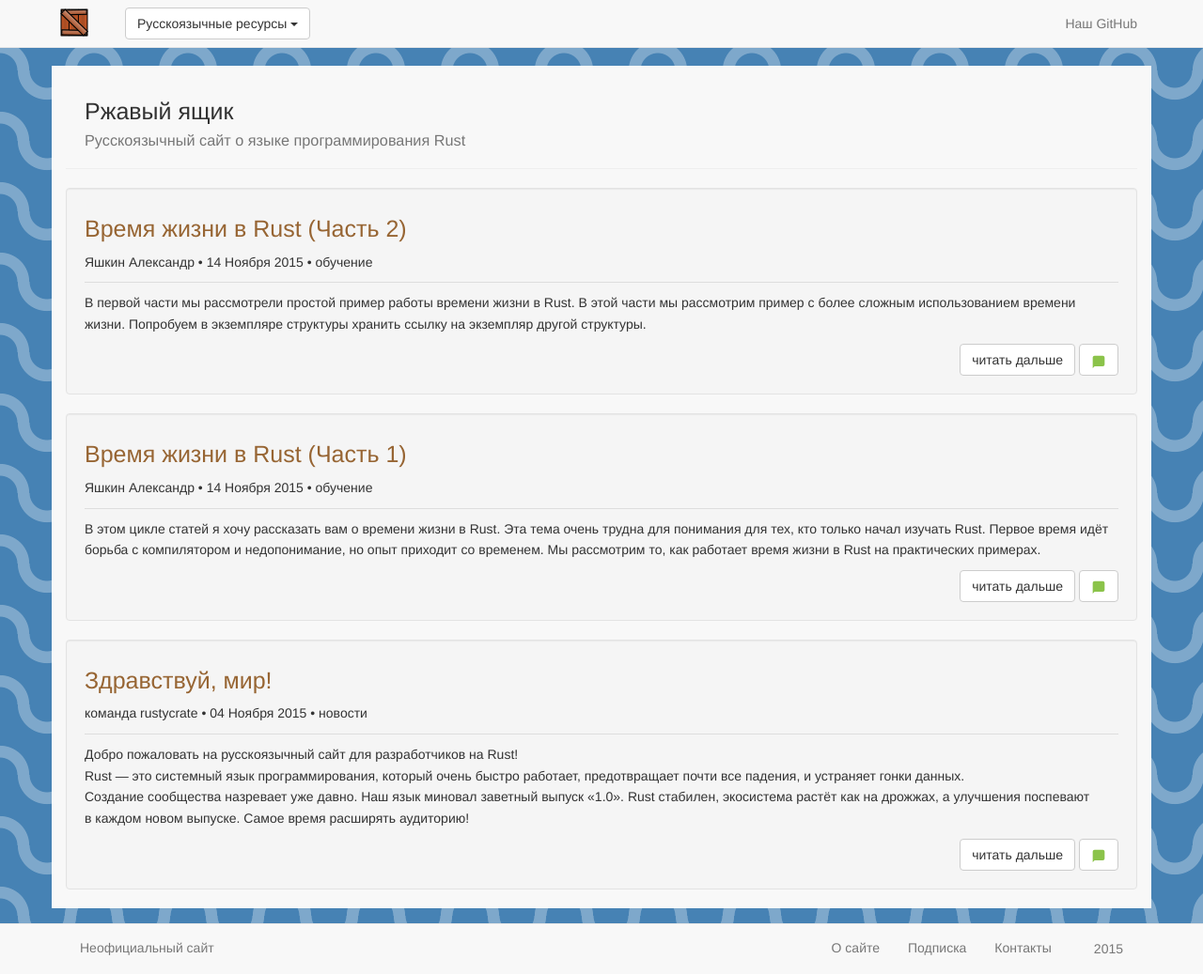
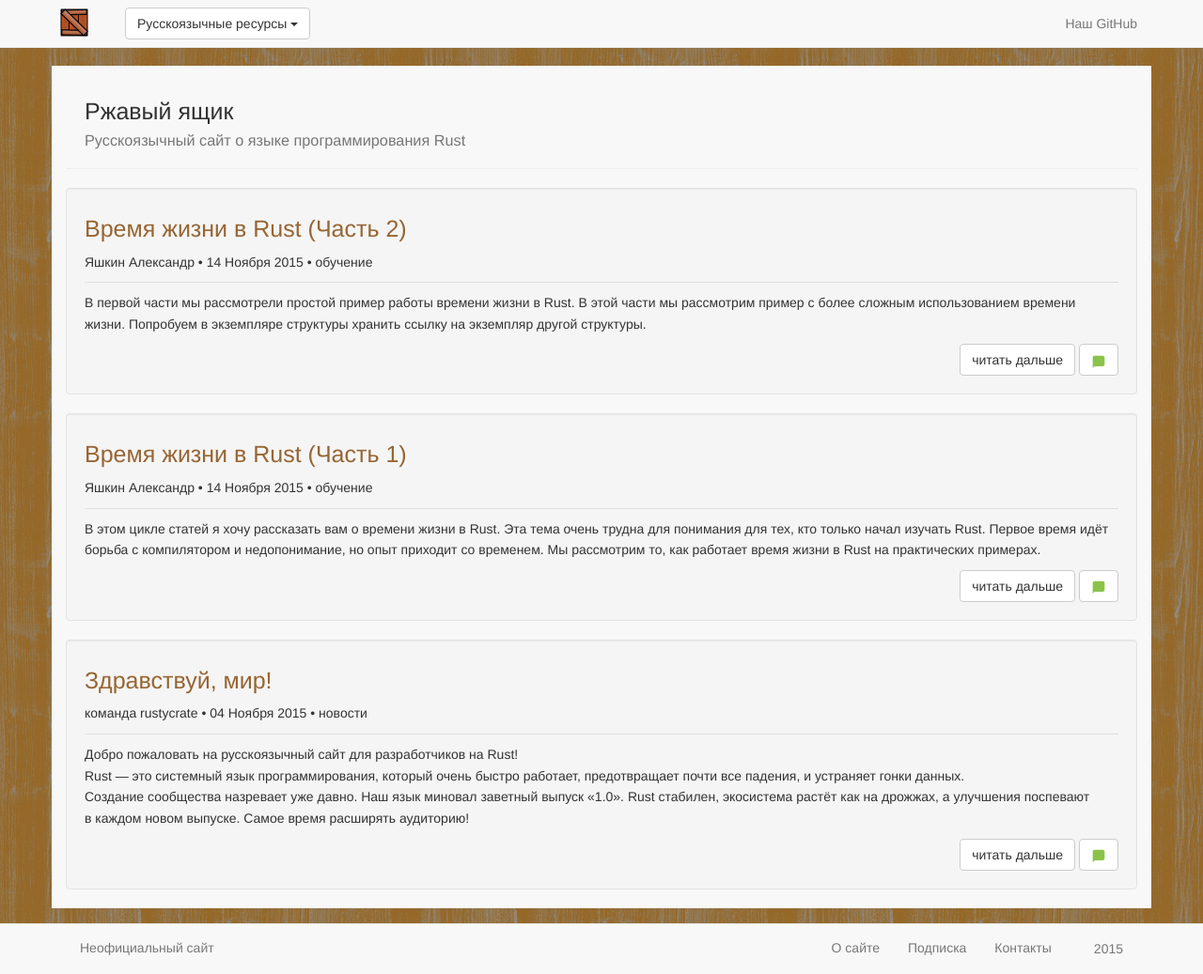
Before and after one commit to rust-lang-ru/rustycrate.ru, a Jekyll site: the page built from index.html, in a window 1280 px wide and 1037 px high. Shown: the whole window at 94% size. Built offline with Jekyll 4.4.1, drawn with Linux system fonts in a browser that asks for light colours; nearby versions of some CDN libraries; Markdown is read by kramdown in place of the engine named in the settings; comment, search, counter and statistics services are not loaded.

Commit message:
Используем текстурированный ржавый фон

```diff
--- a/_sass/style.scss
+++ b/_sass/style.scss
@@ -1,11 +1,8 @@
 body {
     padding: 70px 0px;
     line-height: 1.618;
-    background:
-    radial-gradient(circle at 50% 0%, transparent 20%, rgba(255,255,255,.3) 21%, rgba(255,255,255,.3) 34%, transparent 35%, transparent),
-    radial-gradient(circle at 50% 100%, transparent 20%, rgba(255,255,255,.3) 21%, rgba(255,255,255,.3) 34%, transparent 35%, transparent) 50px -75px;
-    background-color: SteelBlue;
-    background-size:100px 75px;
+    background-color: rgba(150, 104, 39, 1);
+    background-image: url("/images/purty-wood.png");
 }
 
 .navbar {
```
Also changed, not shown: images/purty-wood.png (added).
